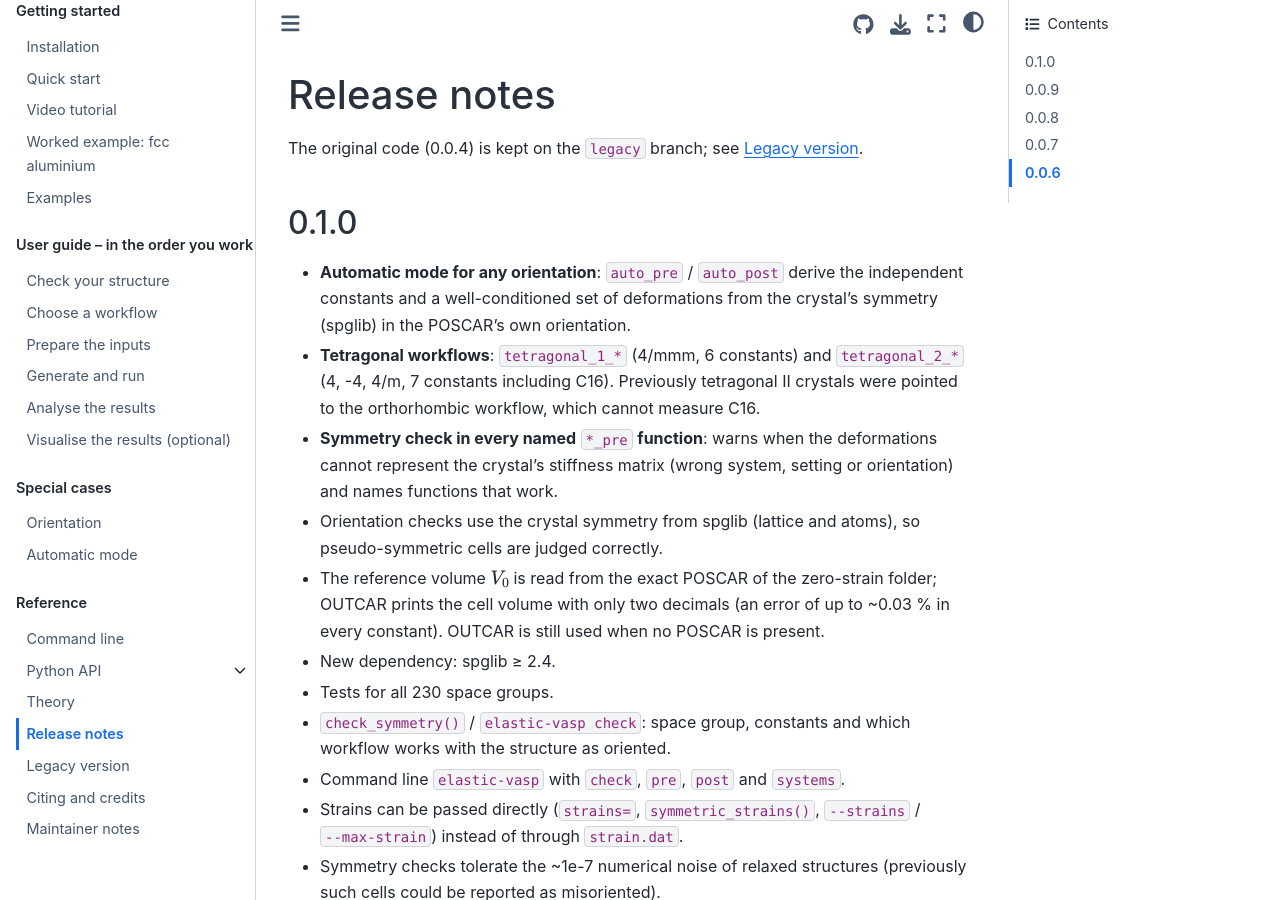
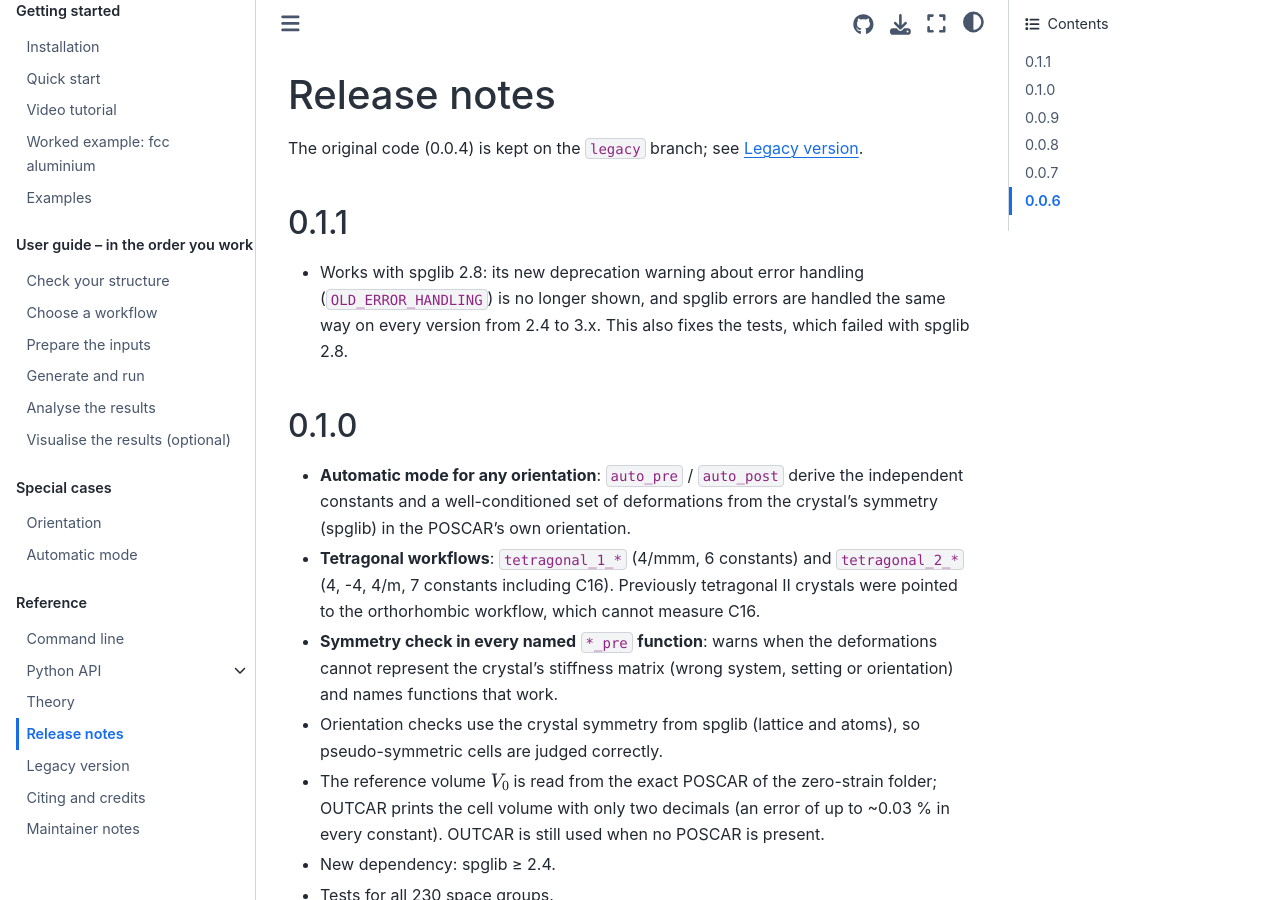
Before and after one commit to prnvrvs/elastic_vasp, a Sphinx documentation site: the page built from docs/release_notes.rst, in a window 1280 px wide and 900 px high. Built offline with Sphinx 7.4.7 and the Sphinx Book theme 1.1.4, drawn with Linux system fonts in a browser that asks for light colours.

Commit message:
Release 0.1.1: spglib 2.8 compatibility
Co-Authored-By: Claude Opus 5.5 <noreply@anthropic.com>

```diff
--- a/docs/release_notes.rst
+++ b/docs/release_notes.rst
@@ -2,6 +2,13 @@ Release notes
 =============
 
 The original code (0.0.4) is kept on the ``legacy`` branch; see :doc:`legacy`.
+
+0.1.1
+-----
+
+* Works with spglib 2.8: its new deprecation warning about error handling
+  (``OLD_ERROR_HANDLING``) is no longer shown, and spglib errors are handled the same way
+  on every version from 2.4 to 3.x. This also fixes the tests, which failed with spglib 2.8.
 
 0.1.0
 -----
--- a/elastic_vasp/__init__.py
+++ b/elastic_vasp/__init__.py
@@ -1,3 +1,3 @@
-__version__ = "0.1.0"
+__version__ = "0.1.1"
 __author__ = 'PRANAV KUMAR'
 __credits__ = 'Multiscale-Mechanics-Lab, IIT-madras'
```
